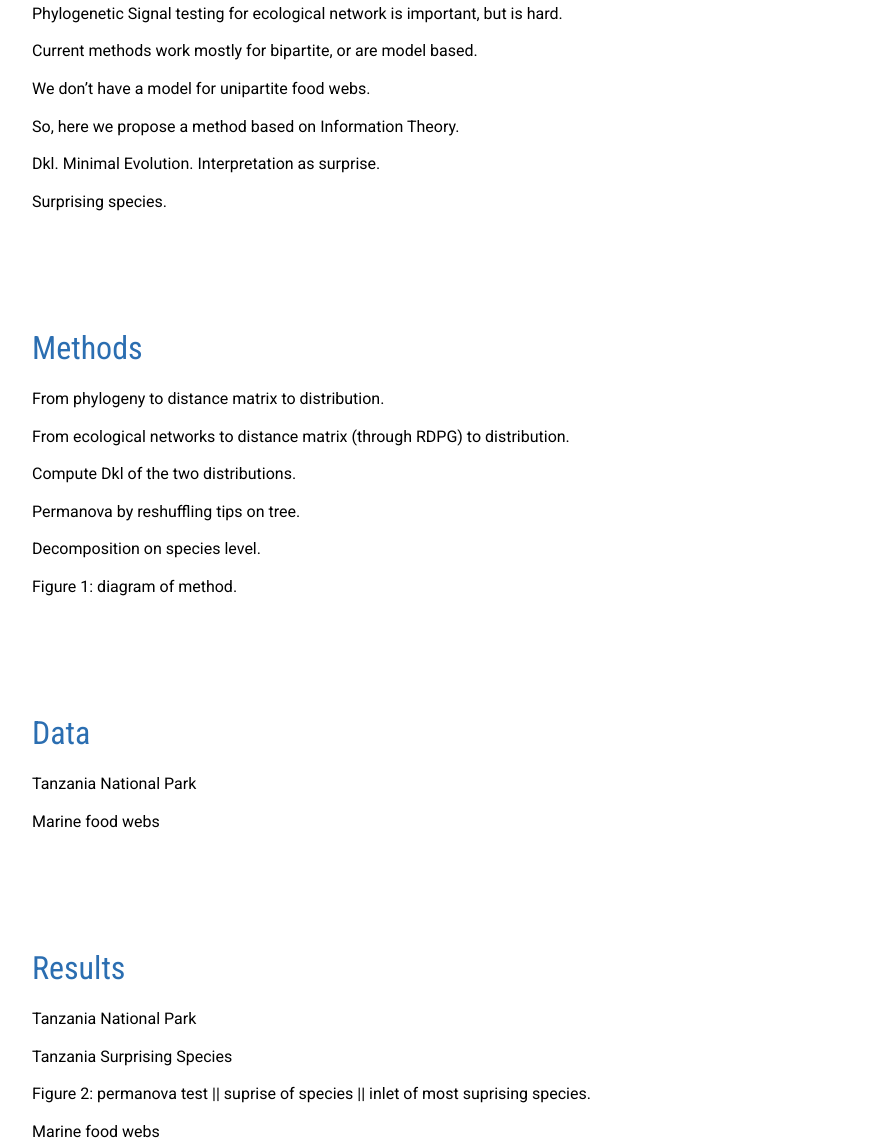
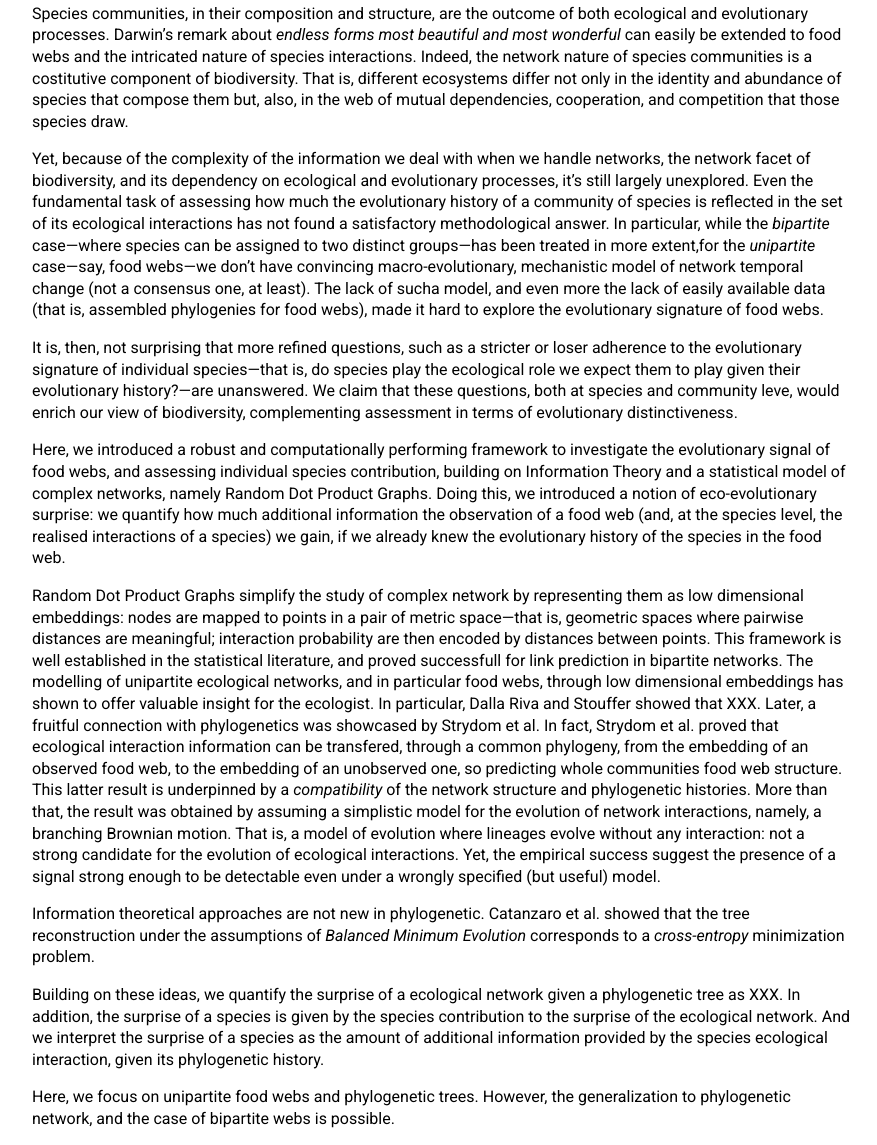
Before and after one commit to gvdr/2023_Catanzaro_KL_tree_web, a plain HTML site: page index.html in a window 1280 px wide. Shown: the part 822-1967 px from the top of the page, without its empty margins (198-1075 px from the left). Drawn offline with nearby package versions, Linux system fonts and the light colour scheme; a script that the page names is missing.

Commit message:
Deploying to gh-pages from @ officinadata/2023_Catanzaro_KL_tree_web@88616585c29c6652207fc09c93e684944d66007c 🚀

```diff
--- a/index.html
+++ b/index.html
@@ -272,15 +272,94 @@ evolution in food webs through the lenses of information theory</div>
 
         <article>
             <h1 id="introduction">Introduction</h1>
-            <p>Phylogenetic Signal testing for ecological network is
-            important, but is hard.</p>
-            <p>Current methods work mostly for bipartite, or are model
-            based.</p>
-            <p>We don’t have a model for unipartite food webs.</p>
-            <p>So, here we propose a method based on Information
-            Theory.</p>
-            <p>Dkl. Minimal Evolution. Interpretation as surprise.</p>
-            <p>Surprising species.</p>
+            <p>Species communities, in their composition and structure,
+            are the outcome of both ecological and evolutionary
+            processes. Darwin’s remark about <em>endless forms most
+            beautiful and most wonderful</em> can easily be extended to
+            food webs and the intricated nature of species interactions.
+            Indeed, the network nature of species communities is a
+            costitutive component of biodiversity. That is, different
+            ecosystems differ not only in the identity and abundance of
+            species that compose them but, also, in the web of mutual
+            dependencies, cooperation, and competition that those
+            species draw.</p>
+            <p>Yet, because of the complexity of the information we deal
+            with when we handle networks, the network facet of
+            biodiversity, and its dependency on ecological and
+            evolutionary processes, it’s still largely unexplored. Even
+            the fundamental task of assessing how much the evolutionary
+            history of a community of species is reflected in the set of
+            its ecological interactions has not found a satisfactory
+            methodological answer. In particular, while the
+            <em>bipartite</em> case—where species can be assigned to two
+            distinct groups—has been treated in more extent,for the
+            <em>unipartite</em> case—say, food webs—we don’t have
+            convincing macro-evolutionary, mechanistic model of network
+            temporal change (not a consensus one, at least). The lack of
+            sucha model, and even more the lack of easily available data
+            (that is, assembled phylogenies for food webs), made it hard
+            to explore the evolutionary signature of food webs.</p>
+            <p>It is, then, not surprising that more refined questions,
+            such as a stricter or loser adherence to the evolutionary
+            signature of individual species—that is, do species play the
+            ecological role we expect them to play given their
+            evolutionary history?—are unanswered. We claim that these
+            questions, both at species and community leve, would enrich
+            our view of biodiversity, complementing assessment in terms
+            of evolutionary distinctiveness.</p>
+            <p>Here, we introduced a robust and computationally
+            performing framework to investigate the evolutionary signal
+            of food webs, and assessing individual species contribution,
+            building on Information Theory and a statistical model of
+            complex networks, namely Random Dot Product Graphs. Doing
+            this, we introduced a notion of eco-evolutionary surprise:
+            we quantify how much additional information the observation
+            of a food web (and, at the species level, the realised
+            interactions of a species) we gain, if we already knew the
+            evolutionary history of the species in the food web.</p>
+            <p>Random Dot Product Graphs simplify the study of complex
+            network by representing them as low dimensional embeddings:
+            nodes are mapped to points in a pair of metric space—that
+            is, geometric spaces where pairwise distances are
+            meaningful; interaction probability are then encoded by
+            distances between points. This framework is well established
+            in the statistical literature, and proved successfull for
+            link prediction in bipartite networks. The modelling of
+            unipartite ecological networks, and in particular food webs,
+            through low dimensional embeddings has shown to offer
+            valuable insight for the ecologist. In particular, Dalla
+            Riva and Stouffer showed that XXX. Later, a fruitful
+            connection with phylogenetics was showcased by Strydom et
+            al. In fact, Strydom et al. proved that ecological
+            interaction information can be transfered, through a common
+            phylogeny, from the embedding of an observed food web, to
+            the embedding of an unobserved one, so predicting whole
+            communities food web structure. This latter result is
+            underpinned by a <em>compatibility</em> of the network
+            structure and phylogenetic histories. More than that, the
+            result was obtained by assuming a simplistic model for the
+            evolution of network interactions, namely, a branching
+            Brownian motion. That is, a model of evolution where
+            lineages evolve without any interaction: not a strong
+            candidate for the evolution of ecological interactions. Yet,
+            the empirical success suggest the presence of a signal
+            strong enough to be detectable even under a wrongly
+            specified (but useful) model.</p>
+            <p>Information theoretical approaches are not new in
+            phylogenetic. Catanzaro et al. showed that the tree
+            reconstruction under the assumptions of <em>Balanced Minimum
+            Evolution</em> corresponds to a <em>cross-entropy</em>
+            minimization problem.</p>
+            <p>Building on these ideas, we quantify the surprise of a
+            ecological network given a phylogenetic tree as XXX. In
+            addition, the surprise of a species is given by the species
+            contribution to the surprise of the ecological network. And
+            we interpret the surprise of a species as the amount of
+            additional information provided by the species ecological
+            interaction, given its phylogenetic history.</p>
+            <p>Here, we focus on unipartite food webs and phylogenetic
+            trees. However, the generalization to phylogenetic network,
+            and the case of bipartite webs is possible.</p>
             <h1 id="methods">Methods</h1>
             <p>From phylogeny to distance matrix to distribution.</p>
             <p>From ecological networks to distance matrix (through
```
Also changed, not shown: 10 other files.
